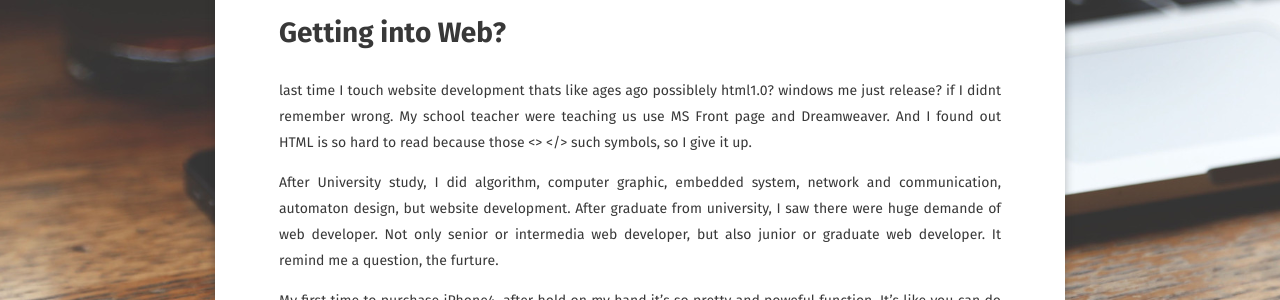
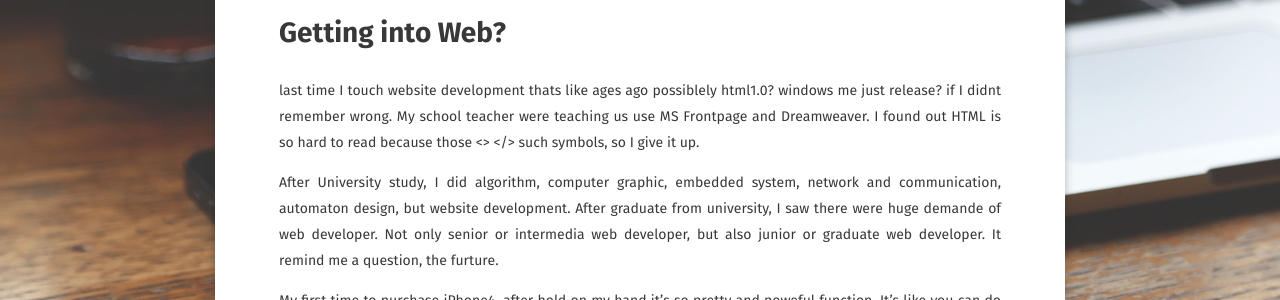
Before and after one commit to iceman201/blog, a Jekyll site: the page built from _posts/2016-07-07-First-Blog.md, in a window 1280 px wide. Shown: the part 463-763 px from the top of the page. Built offline with Jekyll 4.4.1, drawn with Linux system fonts in a browser that asks for light colours; some web fonts are replaced.

Commit message:
correct content

```diff
--- a/_posts/2016-07-07-First-Blog.md
+++ b/_posts/2016-07-07-First-Blog.md
@@ -11,7 +11,7 @@ comments: false
 
 # Getting into Web?
 
-last time I touch website development thats like ages ago possiblely html1.0? windows me just release? if I didnt remember wrong. My school teacher were teaching us use MS Front page and Dreamweaver. And I found out HTML is so hard to read because those <> </> such symbols, so I give it up.
+last time I touch website development thats like ages ago possiblely html1.0? windows me just release? if I didnt remember wrong. My school teacher were teaching us use MS Frontpage and Dreamweaver. I found out HTML is so hard to read because those <> </> such symbols, so I give it up.
 
 After University study, I did algorithm, computer graphic, embedded system, network and communication, automaton design, but website development. After graduate from university, I saw there were huge demande of web developer. Not only senior or intermedia web developer, but also junior or graduate web developer. It remind me a question, the furture.
 
```
